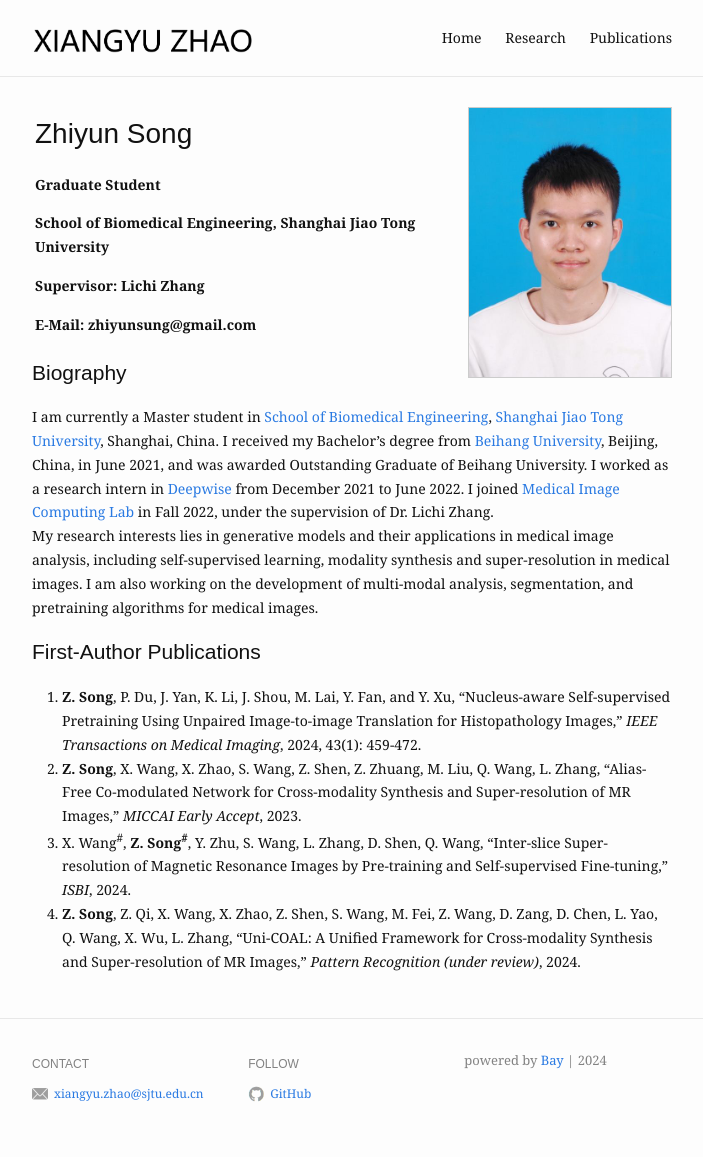
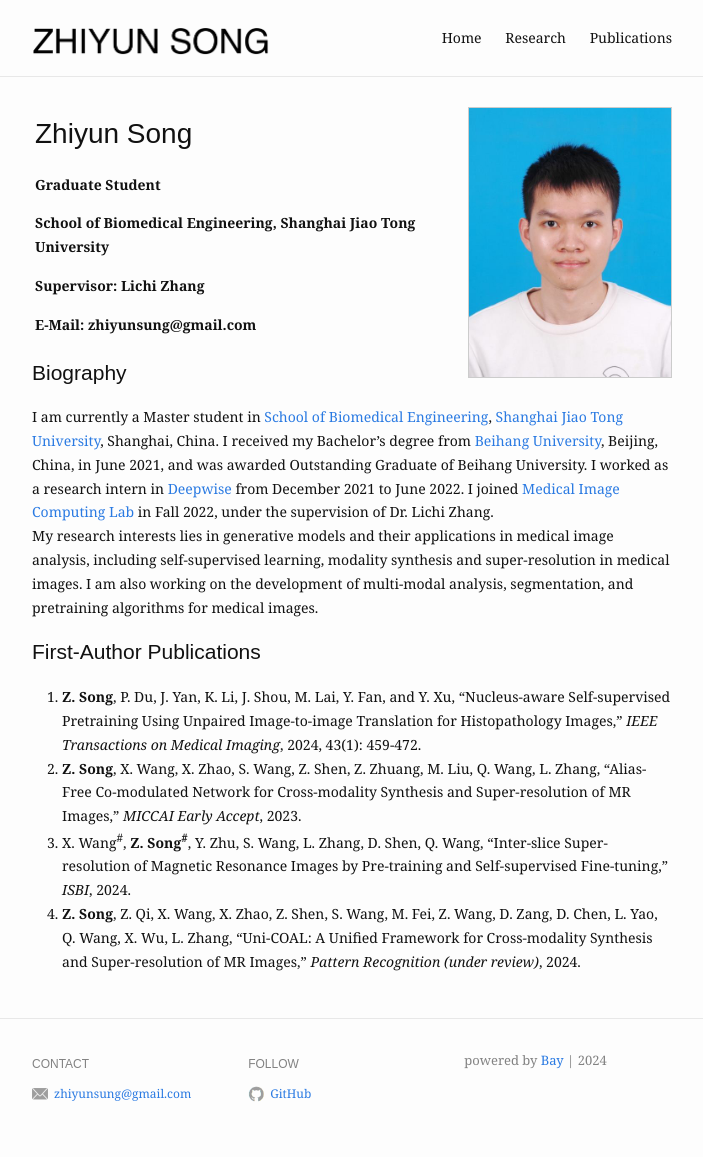
Before and after one commit to zhiyuns/zhiyuns.github.io, a Jekyll site: the page built from index.md, in a window 1280 px wide. Shown: the whole page, without its empty margins (288-991 px from the left). Built offline with Jekyll 4.4.1, drawn with Linux system fonts in a browser that asks for light colours.

Commit message:
update figures

```diff
--- a/_config.yml
+++ b/_config.yml
@@ -1,12 +1,12 @@
 # For technical reasons, this file is *NOT* reloaded automatically when you use
 # 'bundle exec jekyll serve'. If you change this file, please restart the server process.
 
-title: Xiangyu Zhao (赵翔宇)
+title: Zhiyun Song (宋志云)
 description: >- # this means to ignore newlines until "baseurl:"
-  Xiangyu Zhao's Homepage
+  Zhiyun Song's Homepage
 baseurl: "" # the subpath of the site
-url: "https://hsiangyuzhao.github.io" # the base hostname & protocol for the site
-og_image: /assets/img/profile-pic.jpg
+url: "https://zhiyuns.github.io" # the base hostname & protocol for the site
+og_image: /assets/img/profile-pic.jpeg
 
 header:
   pages:
@@ -19,11 +19,11 @@ footer:
   show_powered_by: true
   contact:
     - name: Email
-      value: xiangyu.zhao@sjtu.edu.cn
-      link: mailto:xiangyu.zhao@sjtu.edu.cn
+      value: zhiyunsung@gmail.com
+      link: mailto:zhiyunsung@gmail.com
   follow:
     - name: GitHub
-      link: http://github.com/hsiangyuzhao
+      link: http://github.com/zhiyuns
 
 # Build settings
 markdown: kramdown
```
Also changed, not shown: assets/img/title.png.
